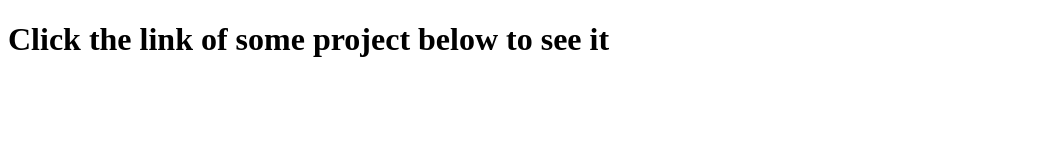
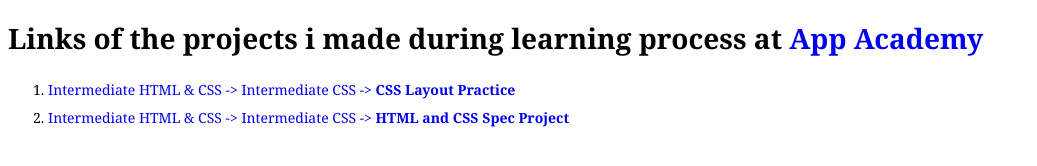
Before and after one commit to toxa-dev/aa-projects, a plain HTML site: page index.html in a window 1280 px wide. Shown: the whole page, without its empty margins (0-1037 px from the left). Drawn offline with Linux system fonts and the light colour scheme.

Commit message:
1) adding css file and improving index.html

```diff
--- a/index.html
+++ b/index.html
@@ -2,9 +2,20 @@
 <html>
     <head>
         <meta charset="utf-8">
+        <link rel="stylesheet" href="layout.css">
         <title>Main</title>
     </head>
     <body>
-        <h1>Click the link of some project below to see it</h1>
+        <h1>Links of the projects i made during learning process at <a href="appacademy.io">App Academy</a></h1>
+        <nav>
+            <ol>
+                <li>
+                    <a href="practice-for-prepwork-css-layout/">Intermediate HTML & CSS -> Intermediate CSS -> <strong>CSS Layout Practice</strong></a>
+                </li>
+                <li>
+                    <a href="HTML and CSS Spec Project/">Intermediate HTML & CSS -> Intermediate CSS -> <strong>HTML and CSS Spec Project</strong></a>
+                </li>
+            </ol>
+        </nav>
     </body>
 </html>
--- /dev/null
+++ b/layout.css
@@ -0,0 +1,20 @@
+body {
+    font-family: Georgia, serif;
+    font-size: 14px;
+}
+
+li {
+    line-height: 2;
+}
+
+a {
+    text-decoration: none;
+}
+
+a:visited {
+    color: #1600dd;
+}
+
+a:hover {
+    text-decoration: underline;
+}
```
